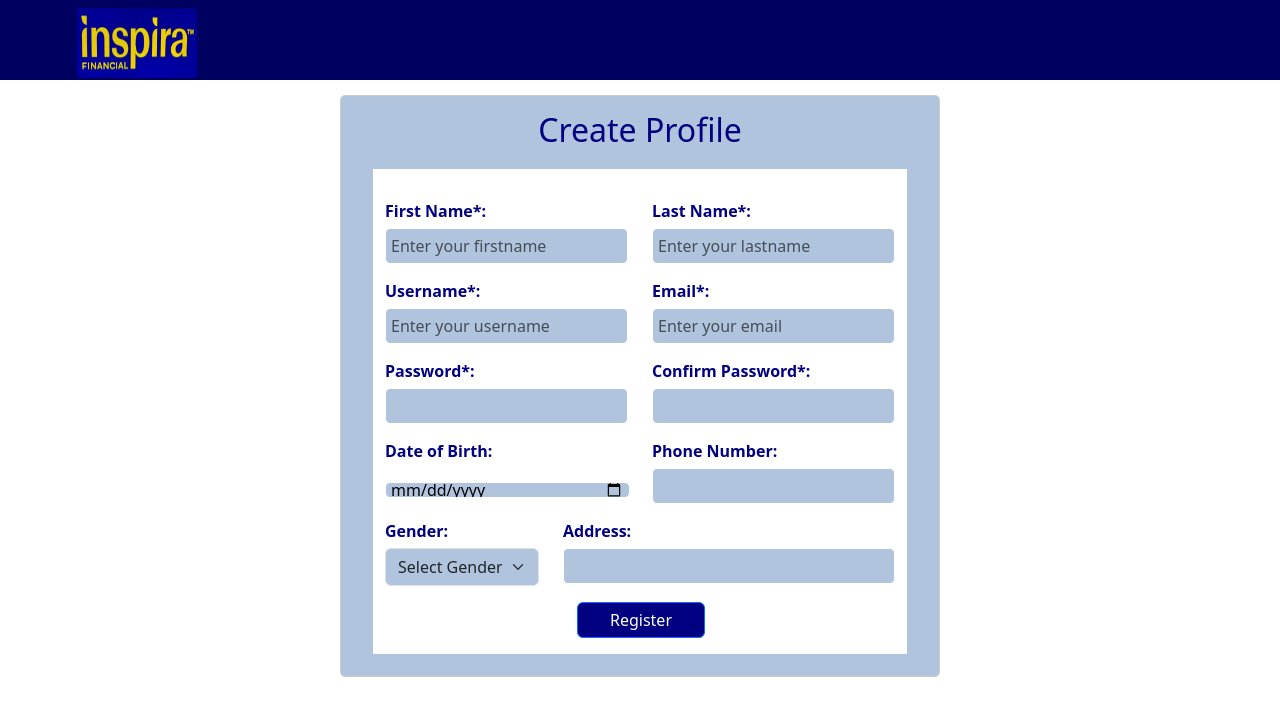
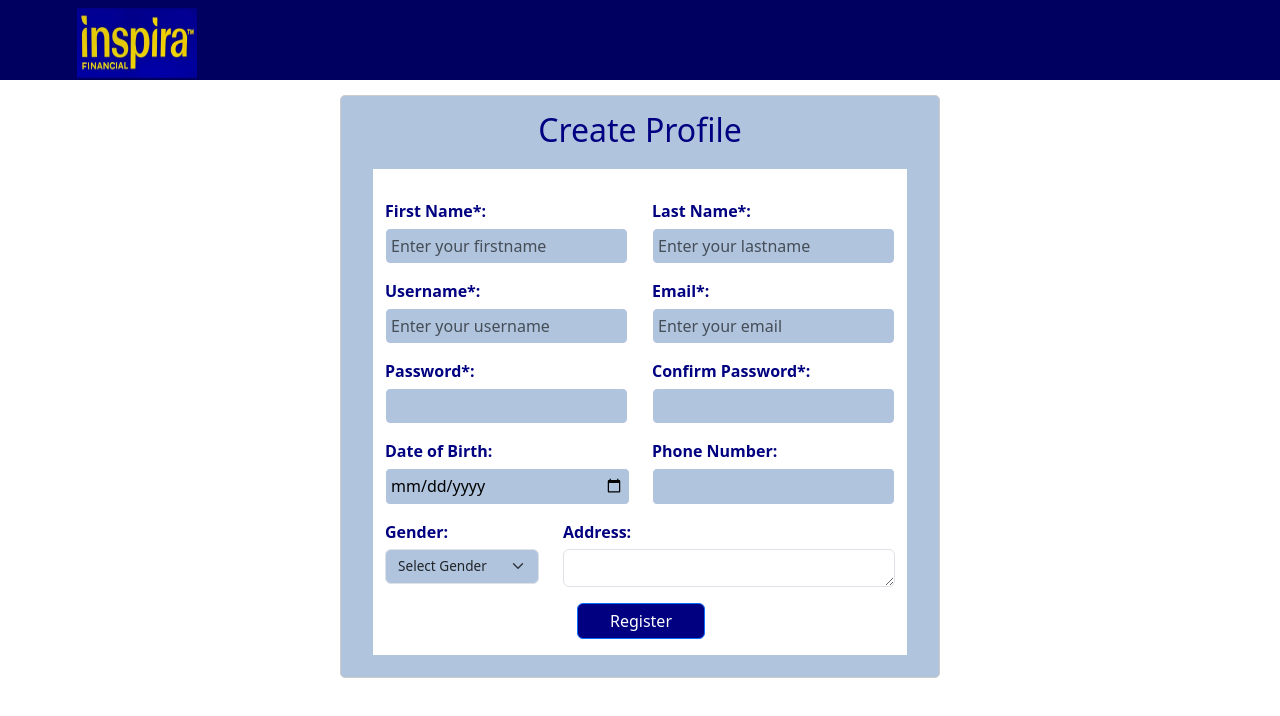
Before and after one commit to hema2150058/ReactWebAppUI, a React (Create React App) app: page /createProfile in a window 1280 px wide. Shown: the top 716 px of the page. Built offline with nearby package versions, Linux system fonts and the light colour scheme.

Commit message:
changed on styles and deisgning on  the registration form

```diff
--- a/src/screens/Authentication/CreateProfile.css
+++ b/src/screens/Authentication/CreateProfile.css
@@ -100,3 +100,24 @@ input[type="date"]::-webkit-calendar-picker-indicator :active {
     outline: none !important;
     box-shadow: none;
 }
+
+
+/* overriding */
+.form-check-input {
+    height: 2.3em ;
+    margin-top: -0.65em;
+}
+
+.was-validated .form-control:valid, .form-control.is-valid {
+    background-image: none;
+}
+
+.was-validated .form-select:valid:not([multiple]):not([size]), .was-validated .form-select:valid:not([multiple])[size="1"], .form-select.is-valid:not([multiple]):not([size]), .form-select.is-valid:not([multiple])[size="1"]{
+    background-image: none;
+}
+
+.form-select {
+    font-size: 0.85rem;
+    height: 2.2rem;
+    font-weight: 500;
+}
--- a/src/screens/Authentication/CreateProfile.jsx
+++ b/src/screens/Authentication/CreateProfile.jsx
@@ -20,6 +20,7 @@ const CreateProfile = () => {
   const navigate = useNavigate();
 
   const [validated, setValidated] = useState(false);
+
   const handleSubmit1 = (event) => {
     const form = event.currentTarget;
     if (form.checkValidity() === false) {
@@ -27,15 +28,18 @@ const CreateProfile = () => {
       event.stopPropagation();
       alert('Please fill out all required fields and fix validation errors');
     }
+    else{
+    console.log(JSON.stringify(formData));
+    alert('registred');
+    navigate('/');
+    }
+    setValidated(true);
 
-    setValidated(true);
   };
+  var phoneValid = /^\(?([0-9]{3})\)?[-. ]?([0-9]{3})[-. ]?([0-9]{4})$/;
   let curr = new Date();
   curr.setDate(curr.getDate());
   let date = curr.toISOString().substring(0, 10);
-
-  const [errors, setErrors] = useState({});
-
 
   const handleChange = (e, field) => {
     const { name, value } = e.target;
@@ -44,48 +48,6 @@ const CreateProfile = () => {
       [name]: value
     });
 
-    // if (['firstName', 'lastName', 'userName', 'password', 'confirmPassword'].includes(name)) {
-    //   if (value && value.trim() === '') {
-    //     setErrors({
-    //       ...errors,
-    //       [name]: 'This field is required'
-    //     });
-    //   } else {
-    //     setErrors({
-    //       ...errors,
-    //       [name]: ''
-    //     });
-    //   }
-    // }
-
-    // if (name === 'password') {
-    //   const passwordPattern = /^(?=.*[a-z])(?=.*[A-Z])(?=.*\d)(?=.*[@$!%*?&])[A-Za-z\d@$!%*?&]{8,}$/;
-    //   if (!passwordPattern.test(value)) {
-    //     setErrors({
-    //       ...errors,
-    //       password: 'Password must contain at least one lowercase letter, one uppercase letter, one special character, one digit, and be at least 8 characters long'
-    //     });
-    //   } else {
-    //     setErrors({
-    //       ...errors,
-    //       password: ''
-    //     });
-    //   }
-    // }
-
-    // if (name === 'confirmPassword') {
-    //   if (formData.confirmPassword !== formData.password) {
-    //     setErrors({
-    //       ...errors,
-    //       confirmPassword: 'Passwords do not match'
-    //     });
-    //   } else {
-    //     setErrors({
-    //       ...errors,
-    //       confirmPassword: ''
-    //     });
-    //   }
-    // }
   };
   return (
     <><div>
@@ -96,7 +58,6 @@ const CreateProfile = () => {
       </header>
       <Container className='cProfile-container'>
         <h2>Create Profile</h2>
-        {/* <form onSubmit={handleSubmit} > */}
         <Form noValidate validated={validated} className='cProfile-form' onSubmit={handleSubmit1}>
           <Container style={{ marginTop: '15px' }}>
             <Row className="row">
@@ -144,7 +105,7 @@ const CreateProfile = () => {
                 <label>Email*:</label>
                 <div className="input-container">
                   <Form.Control type="text" name="email" placeholder='Enter your email'
-                  value={formData.email} required pattern='^[^\s@]+@[^\s@]+\.[^\s@]+$'
+                  value={formData.email}  pattern='^[^\s@]+@[^\s@]+\.[^\s@]+$' required
                   isInvalid={validated && !/^[^\s@]+@[^\s@]+\.[^\s@]+$/.test(formData.email)}
                   onChange={(e) => handleChange(e, 'email')} />
                   <Form.Control.Feedback type="invalid">
@@ -157,8 +118,8 @@ const CreateProfile = () => {
               <Col>
                 <label>Password*:</label>
                 <div className="input-container">
-                  <Form.Control type="password" name="password"
-                  value={formData.password} required pattern='^(?=.*[a-z])(?=.*[A-Z])(?=.*\d)(?=.*[@$!%*?&])[A-Za-z\d@$!%*?&]{8,}$'
+                  <Form.Control type="password" name="password" required
+                  value={formData.password}  pattern='^(?=.*[a-z])(?=.*[A-Z])(?=.*\d)(?=.*[@$!%*?&])[A-Za-z\d@$!%*?&]{8,}$'
                   isInvalid={validated && !/^(?=.*[a-z])(?=.*[A-Z])(?=.*\d)(?=.*[@$!%*?&])[A-Za-z\d@$!%*?&]{8,}$/.test(formData.password)}
                   onChange={(e) => handleChange(e, 'password')} onBlur={handleChange} />
                   <Form.Control.Feedback type="invalid">
@@ -169,62 +130,43 @@ const CreateProfile = () => {
               <Col>
                 <label>Confirm Password*:</label>
                 <div className="input-container">
-                  <Form.Control type="password" name="confirmPassword"
-                  value={formData.confirmPassword} required pattern={formData.password}
+                  <Form.Control type="password" name="confirmPassword" required
+                  value={formData.confirmPassword}  pattern={formData.password}
                   isInvalid={ validated && formData.confirmPassword !== formData.password}
-
-                  //  isInvalid={[validated && (formData.confirmPassword !== formData.password )]}
-                   onChange={handleChange}/>
+                  onChange={handleChange}/>
                    <Form.Control.Feedback type="invalid">
-                               Passwords do no match
+                   Please enter a valid password
                  </Form.Control.Feedback>
                   {/* {errors.confirmPassword && <p className='cProfile-error-msg'>{errors.confirmPassword}</p>} */}
                 </div>
               </Col>
-              {/* <Col>
-                <label>Confirm Password*:</label>
-                <div className="input-container">
-                  <input type="password" name="confirmPassword" value={formData.confirmPassword} onChange={handleChange} onBlur={handleChange} />
-                  {errors.confirmPassword && <p className='cProfile-error-msg'>{errors.confirmPassword}</p>}
-                </div>
-              </Col> */}
+
             </Row>
             <Row className="row">
               <Col>
                 <label>Date of Birth:</label>
                 <div className="input-container" style={{height: '20px'}}>
                   <Form.Check type="date" name="dob" className='date' value={formData.dob}
-                    max={date} onChange={handleChange} onBlur={handleChange} />
+                    max={date} onChange={handleChange} />
                   {/* {errors.dob && <p className='cProfile-error-msg'>{errors.dob}</p>} */}
                 </div>
               </Col>
               <Col>
-                <label>Phone Number:</label>
-                <div className="input-container">
-                  <input type="text" name="phoneNumber" maxLength={10} value={formData.phoneNumber} onChange={handleChange} onBlur={handleChange} />
-                  {/* {errors.phoneNumber && <p className='cProfile-error-msg'>{errors.phoneNumber}</p>} */}
+                <label style={{marginBottom: '15px'}}>Phone Number:</label>
+                <div className="input-container" >
+                  <Form.Check type="text" name="phoneNumber" maxLength={10}
+                  value={formData.phoneNumber} onChange={handleChange} />
                 </div>
               </Col>
 
             </Row>
             <Row className="row">
-              {/* <Col sm={4}>
-                <label>Gender:</label>
-                <div className="input-container">
-                  <select name="gender" value={formData.gender} onChange={handleChange} onBlur={handleChange}>
-                    <option value="">Select Gender</option>
-                    <option value="male">Male</option>
-                    <option value="female">Female</option>
-                    <option value="other">Other</option>
-                  </select>
-
-                </div>
-              </Col> */}
               <Col sm={4}>
               <label>Gender:</label>
                 <div className="input-container">
-              <Form.Select aria-label="Default select example" name="gender" style={{backgroundColor: 'lightsteelblue'}}
-               value={formData.gender} onChange={handleChange} onBlur={handleChange} className='form-select'>
+              <Form.Select name="gender" style={{backgroundColor: 'lightsteelblue'}}
+               value={formData.gender} onChange={handleChange} className='form-select'
+               onInvalid={!validated}>
                 <option>Select Gender</option>
                 <option value="1">Male</option>
                 <option value="2">Female</option>
@@ -236,8 +178,8 @@ const CreateProfile = () => {
               <Col sm={8}>
                 <label>Address:</label>
                 <div className="input-container">
-                  <input name="address" value={formData.address} onChange={handleChange} rows={1} onBlur={handleChange} />
-                  {/* {errors.address && <p className='cProfile-error-msg'>{errors.address}</p>} */}
+                  <Form.Control as='textarea' name="address" value={formData.address} onChange={handleChange} rows={1}
+                   />
                 </div>
               </Col>
             </Row>
@@ -252,147 +194,3 @@ const CreateProfile = () => {
 };
 
 export default CreateProfile;
-
-
-// import React from "react";
-// import styled from "styled-components";
-// //import { GlobalStyle } from "./Styles/globalStyles";
-// import { useFormik } from "formik";
-// import { signUpSchema } from "../../components";
-
-// const initialValues = {
-//   name: "",
-//   email: "",
-//   password: "",
-//   confirm_password: "",
-// };
-
-// const CreateProfile = () => {
-//   const { values, errors, touched, handleBlur, handleChange, handleSubmit } =
-//     useFormik({
-//       initialValues,
-//       validationSchema: signUpSchema,
-//       onSubmit: (values, action) => {
-//         console.log(
-//           "🚀 ~ file: Registration.jsx ~ line 11 ~ Registration ~ values",
-//           values
-//         );
-//         action.resetForm();
-//       },
-//     });
-//   console.log(
-//     "🚀 ~ file: Registration.jsx ~ line 25 ~ Registration ~ errors",
-//     errors
-//   );
-
-//   return (
-//     <>
-//         <div className="container">
-//           <div className="modal">
-//             <div className="modal-container">
-//               <div className="modal-left">
-//                 <h1 className="modal-title">Welcome!</h1>
-//                 <p className="modal-desc">
-//                   To the thapa technical website for programmers.
-//                 </p>
-//                 <form onSubmit={handleSubmit}>
-//                   <div className="input-block">
-//                     <label htmlFor="name" className="input-label">
-//                       Name
-//                     </label>
-//                     <input
-//                       type="name"
-//                       autoComplete="off"
-//                       name="name"
-//                       id="name"
-//                       placeholder="Name"
-//                       value={values.name}
-//                       onChange={handleChange}
-//                       onBlur={handleBlur}
-//                     />
-//                     {errors.name && touched.name ? (
-//                       <p className="form-error">{errors.name}</p>
-//                     ) : null}
-//                   </div>
-//                   <div className="input-block">
-//                     <label htmlFor="email" className="input-label">
-//                       Email
-//                     </label>
-//                     <input
-//                       type="email"
-//                       autoComplete="off"
-//                       name="email"
-//                       id="email"
-//                       placeholder="Email"
-//                       value={values.email}
-//                       onChange={handleChange}
-//                       onBlur={handleBlur}
-//                     />
-//                     {errors.email && touched.email ? (
-//                       <p className="form-error">{errors.email}</p>
-//                     ) : null}
-//                   </div>
-//                   <div className="input-block">
-//                     <label htmlFor="password" className="input-label">
-//                       Password
-//                     </label>
-//                     <input
-//                       type="password"
-//                       autoComplete="off"
-//                       name="password"
-//                       id="password"
-//                       placeholder="Password"
-//                       value={values.password}
-//                       onChange={handleChange}
-//                       onBlur={handleBlur}
-//                     />
-//                     {errors.password && touched.password ? (
-//                       <p className="form-error">{errors.password}</p>
-//                     ) : null}
-//                   </div>
-//                   <div className="input-block">
-//                     <label htmlFor="confirm_password" className="input-label">
-//                       Confirm Password
-//                     </label>
-//                     <input
-//                       type="password"
-//                       autoComplete="off"
-//                       name="confirm_password"
-//                       id="confirm_password"
-//                       placeholder="Confirm Password"
-//                       value={values.confirm_password}
-//                       onChange={handleChange}
-//                       onBlur={handleBlur}
-//                     />
-//                     {errors.confirm_password && touched.confirm_password ? (
-//                       <p className="form-error">{errors.confirm_password}</p>
-//                     ) : null}
-//                   </div>
-//                   <div className="modal-buttons">
-//                     <a href="#" className="">
-//                       Want to register using Gmail?
-//                     </a>
-//                     <button className="input-button" type="submit">
-//                       Registration
-//                     </button>
-//                   </div>
-//                 </form>
-//                 <p className="sign-up">
-//                   Already have an account? <a href="#">Sign In now</a>
-//                 </p>
-//               </div>
-//               <div className="modal-right">
-//                 <img
-//                   src="https://images.unsplash.com/photo-1512486130939-2c4f79935e4f?ixlib=rb-0.3.5&ixid=eyJhcHBfaWQiOjEyMDd9&s=dfd2ec5a01006fd8c4d7592a381d3776&auto=format&fit=crop&w=1000&q=80"
-//                   alt=""
-//                 />
-//               </div>
-//             </div>
-//           </div>
-//         </div>
-
-//     </>
-//   );
-// };
-
-// export default CreateProfile;
--- a/src/screens/text2.jsx
+++ b/src/screens/text2.jsx
@@ -14,11 +14,14 @@ function FormExample() {
   let date = curr.toISOString().substring(0, 10);
 
   const schema = yup.object().shape({
+    userName: yup.object().required(),
+    password: yup.string().required(),
+    confirmPassword: yup.string().required(),
     firstName: yup.string().required(),
     lastName: yup.string().required(),
     username: yup.string().required(),
     date: yup.date(),
-    phoneNumber: yup.string().matches(phoneValid,'please enter valid phone number'),
+    phoneNumber: yup.string().matches(phoneValid, 'please enter valid phone number'),
     gender: yup.string(),
     address: yup.string(),
   });
@@ -28,13 +31,16 @@ function FormExample() {
       validationSchema={schema}
       onSubmit={console.log}
       initialValues={{
-        firstName: 'Mark',
-        lastName: 'Otto',
-        username: '',
-        date: '',
+        userName: '',
+        password: '',
+        confirmPassword: '',
+        email: '',
+        firstName: '',
+        lastName: '',
+        dob: '',
+        gender: '',
         phoneNumber: '',
-        gender: '',
-        address: '',
+        address: ''
       }}
     >
       {({ handleSubmit, handleChange, values, touched, errors }) => (
@@ -114,7 +120,7 @@ function FormExample() {
             </Form.Group>
             <Form.Group as={Col} md="3" controlId="validationFormik05">
               <Form.Label>Gender:</Form.Label>
-              <Form.Select aria-label="Default select example" name="gender" style={{backgroundColor: 'lightsteelblue'}}
+              <Form.Select aria-label="Default select example" name="gender" style={{ backgroundColor: 'lightsteelblue' }}
                 value={values.gender} onChange={handleChange} >
                 <option>Select Gender</option>
                 <option value="1">Male</option>
```
Lines whose indentation alone changed are shown as unchanged.
